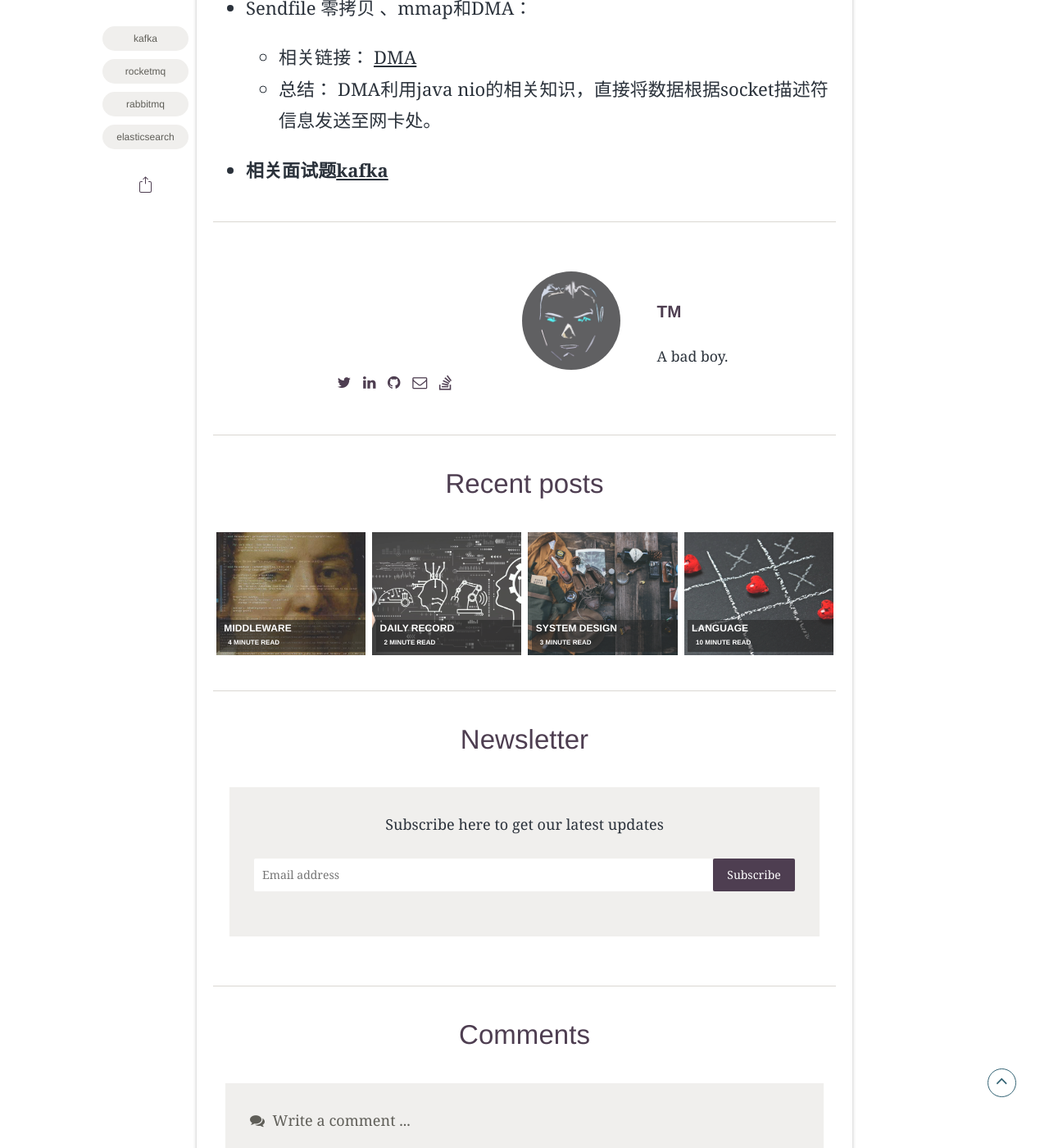
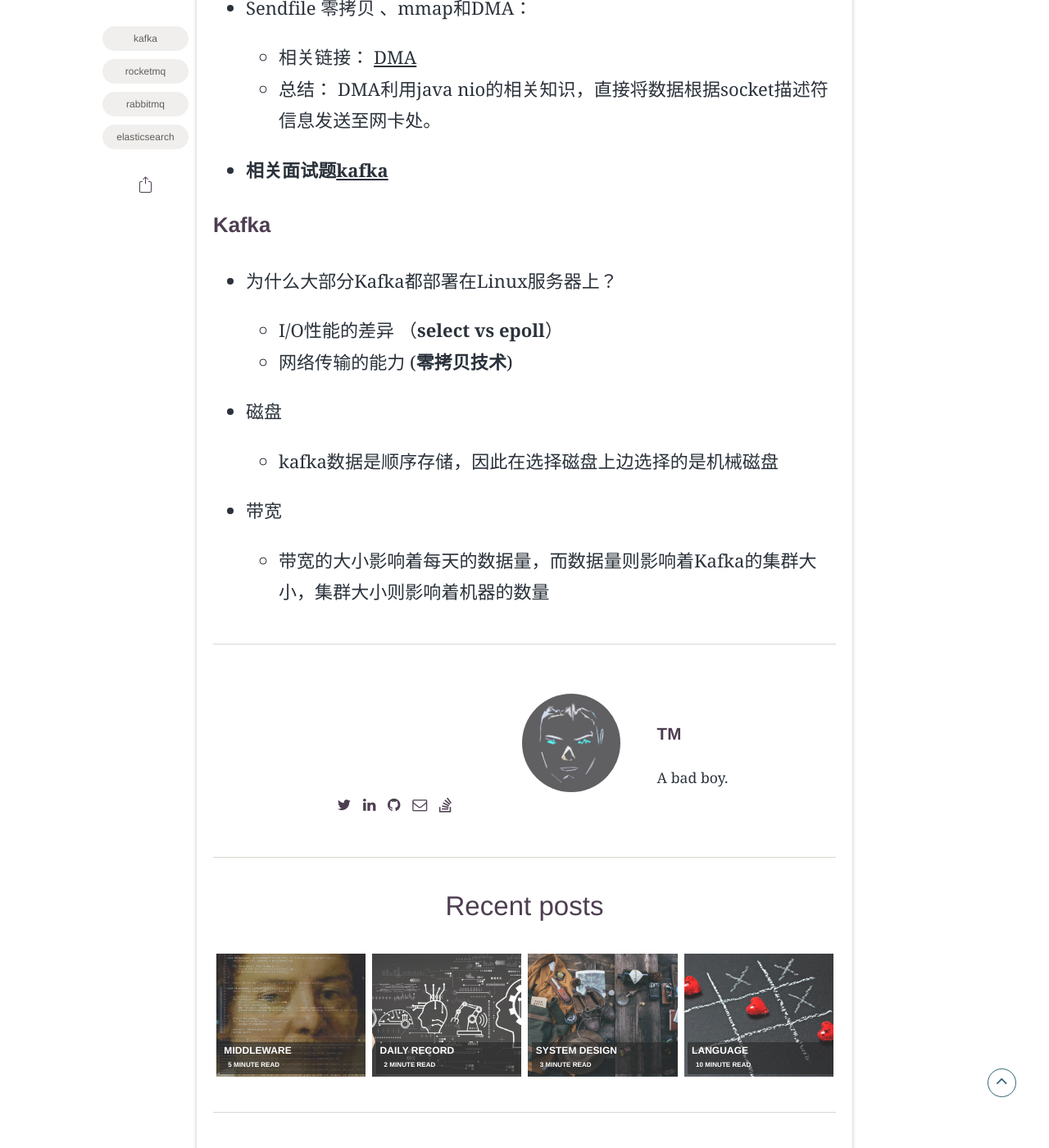
Before and after one commit to Tomxiaobai/Tomxiaobai.github.io, a Jekyll site: the page built from _posts/2022-04-13-middleware.md, in a window 1280 px wide and 1400 px high, scrolled down 4321 px. Shown: the whole window at 82% size. Built offline with Jekyll 4.4.1, drawn with Linux system fonts in a browser that asks for light colours; some web fonts are replaced; comment, search, counter and statistics services are not loaded; some of the changed text lies outside the part shown.

Commit message:
kafka 第六章总结

```diff
--- a/_posts/2022-04-13-middleware.md
+++ b/_posts/2022-04-13-middleware.md
@@ -84,3 +84,18 @@ description: "消息中间件的学习记录"
   * 总结： DMA利用java nio的相关知识，直接将数据根据socket描述符信息发送至网卡处。
 
 * **相关面试题[kafka](https://developer.aliyun.com/article/740170)**
+
+### Kafka
+
+  - 为什么大部分Kafka都部署在Linux服务器上？
+
+    - I/O性能的差异 （**select vs epoll**）
+    - 网络传输的能力 (**零拷贝技术**)
+
+  - 磁盘
+
+    - kafka数据是顺序存储，因此在选择磁盘上边选择的是机械磁盘
+
+  - 带宽
+
+    - 带宽的大小影响着每天的数据量，而数据量则影响着Kafka的集群大小，集群大小则影响着机器的数量
```
